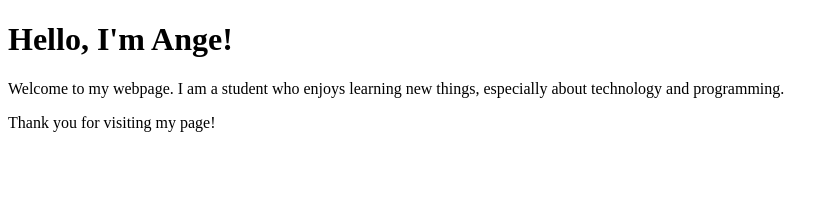
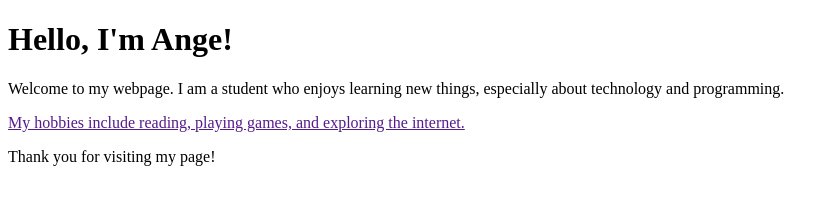
Before and after one commit to anjilamahato/git-class, a plain HTML site: page intro.html in a window 1280 px wide. Shown: the whole page, without its empty margins (0-839 px from the left). Drawn offline with Linux system fonts and the light colour scheme.

Commit message:
Add hobbies section to introduction page

```diff
--- a/intro.html
+++ b/intro.html
@@ -11,6 +11,9 @@
         Welcome to my webpage. I am a student who enjoys learning new things,
         especially about technology and programming.
     </p>
+     <nav>
+        <a href="">My hobbies include reading, playing games, and exploring the internet.</a>
+     </nav>
 
     <p>
         Thank you for visiting my page!
```
